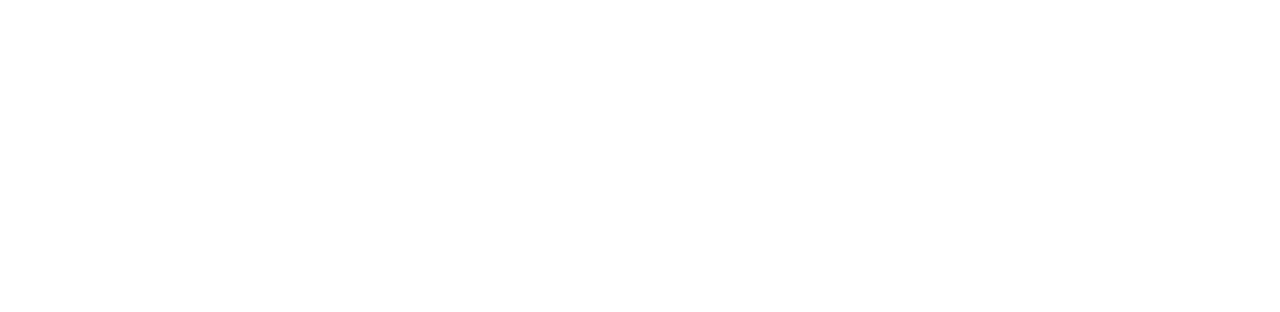
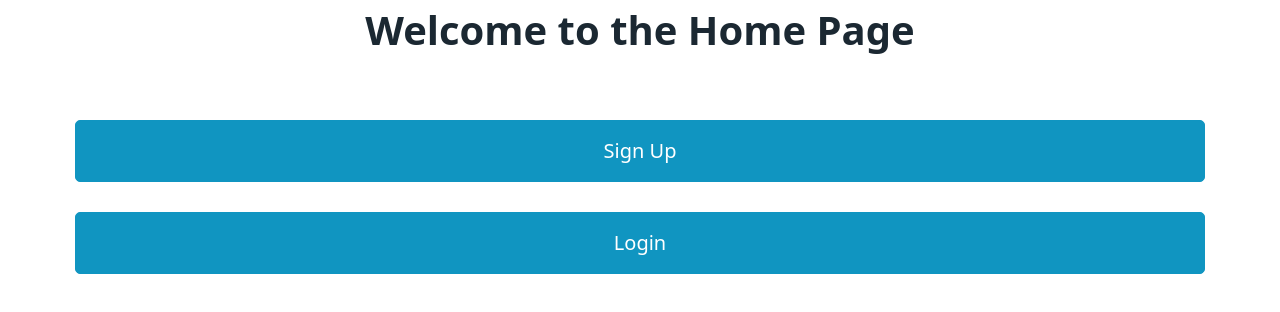
Before and after one commit to ramajeyam-mediwave/imdb_react_App, a React (Vite) app in the folder apps/: page / in a window 1280 px wide. Before the commit this address had no page. Shown: the top 312 px of the page. Built offline with nearby package versions, Linux system fonts and the light colour scheme.

Commit message:
added pages

```diff
--- a/apps/src/App.css
+++ b/apps/src/App.css
@@ -0,0 +1,5 @@
+.center-container {
+  display: flex;
+  justify-content: center;
+  align-items: center;
+}
--- a/apps/src/App.tsx
+++ b/apps/src/App.tsx
@@ -2,6 +2,8 @@
 import { Suspense, lazy } from "react";
 import { Routes, Route, BrowserRouter } from "react-router-dom";
 import "./App.css";
+import Home from "./components/home";
+import LoginForm from "./components/loginform";
 
 const Add = lazy(() => import("./pages/Add"));
 
@@ -11,6 +13,8 @@
       <BrowserRouter>
         <Routes>
           <Route path="/add" element={<Add />} />
+          <Route path="/" element={<Home />} />
+          <Route path="/login" element={<LoginForm />} />
         </Routes>
       </BrowserRouter>
     </Suspense>
--- a/apps/src/components/Form.tsx
+++ b/apps/src/components/Form.tsx
@@ -43,7 +43,7 @@
           placeholder="Last name"
           onChange={handleChange}
         />
-        <label htmlFor="email">Email address</label>
+        <label htmlFor="email">Email</label>
 
         <input
           type="email"
--- /dev/null
+++ b/apps/src/components/home.tsx
@@ -0,0 +1,27 @@
+import Layout from "./layout";
+import { Link } from "react-router-dom";
+function Home() {
+  return (
+    <Layout title="Home">
+      <div className="center-container">
+        <h1>Welcome to the Home Page</h1>
+      </div>
+      <div className="link-container">
+        <p>
+          <Link to="/add">
+            <button>Sign Up</button>
+          </Link>
+        </p>
+      </div>
+      <div>
+        <p>
+          <Link to="/login">
+            <button>Login</button>
+          </Link>
+        </p>
+      </div>
+    </Layout>
+  );
+}
+
+export default Home;
--- /dev/null
+++ b/apps/src/components/loginform.tsx
@@ -0,0 +1,30 @@
+import Layout from "../components/layout";
+
+function LoginForm() {
+  const handleSubmit = (event: React.FormEvent<HTMLFormElement>) => {
+    event.preventDefault();
+  };
+
+  return (
+    <Layout title="Login">
+      <div className="">
+        <h1>Login</h1>
+        <form onSubmit={handleSubmit}>
+          <label>
+            Email:
+            <input type="email" name="email" required />
+          </label>
+          <br />
+          <label>
+            Password:
+            <input type="password" name="password" required />
+          </label>
+          <br />
+          <button type="submit">Login</button>
+        </form>
+      </div>
+    </Layout>
+  );
+}
+
+export default LoginForm;
--- /dev/null
+++ b/apps/src/pages/home.tsx
@@ -0,0 +1,7 @@
+import Home from "../components/home";
+
+function HomePage() {
+  return <Home />;
+}
+
+export default HomePage;
--- /dev/null
+++ b/apps/src/pages/loginform.tsx
@@ -0,0 +1,6 @@
+import LoginForm from "../components/loginform";
+function loginform() {
+  return <LoginForm />;
+}
+
+export default loginform;
```
